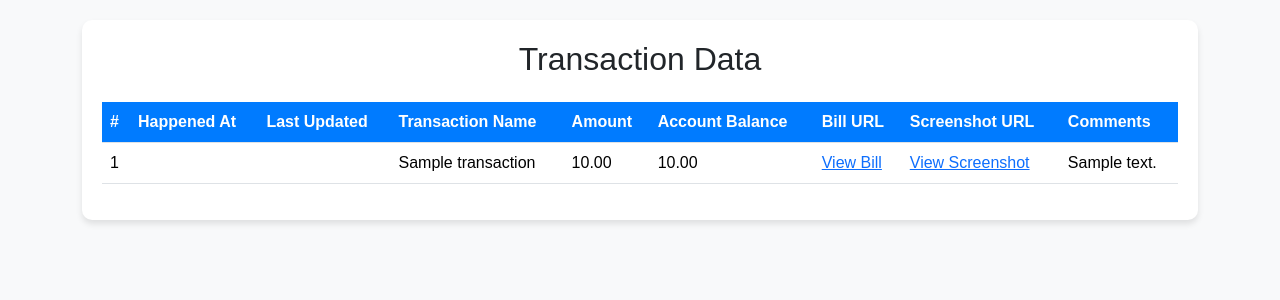
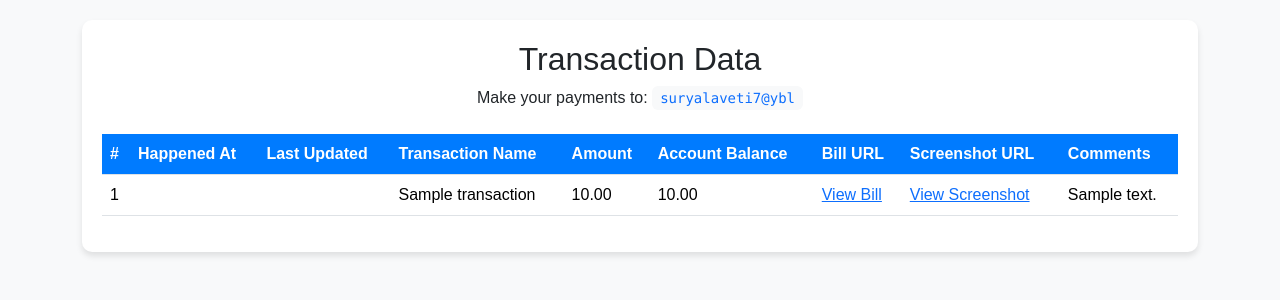
Before and after one commit to subhanSahebShaik/friendly-engine, a Django app: page / in a window 1280 px wide. Shown: the top 300 px of the page. Run offline with Django 5.2, Linux system fonts and the light colour scheme; tables that the repository leaves empty hold one stand-in row (values such as "Sample post").

Commit message:
template updated

```diff
--- a/transaction_app/templates/index.html
+++ b/transaction_app/templates/index.html
@@ -51,7 +51,15 @@
   <body>
     <div class="container">
       <div class="table-container">
-        <h2 class="text-center mb-4">Transaction Data</h2>
+        <div class="text-center mb-4">
+          <h2 class="mb-2">Transaction Data</h2>
+          <p>
+            Make your payments to:
+            <code class="bg-light px-2 py-1 rounded text-primary"
+              >suryalaveti7@ybl</code
+            >
+          </p>
+        </div>
         <div class="table-responsive">
           <table class="table">
             <thead>
```
